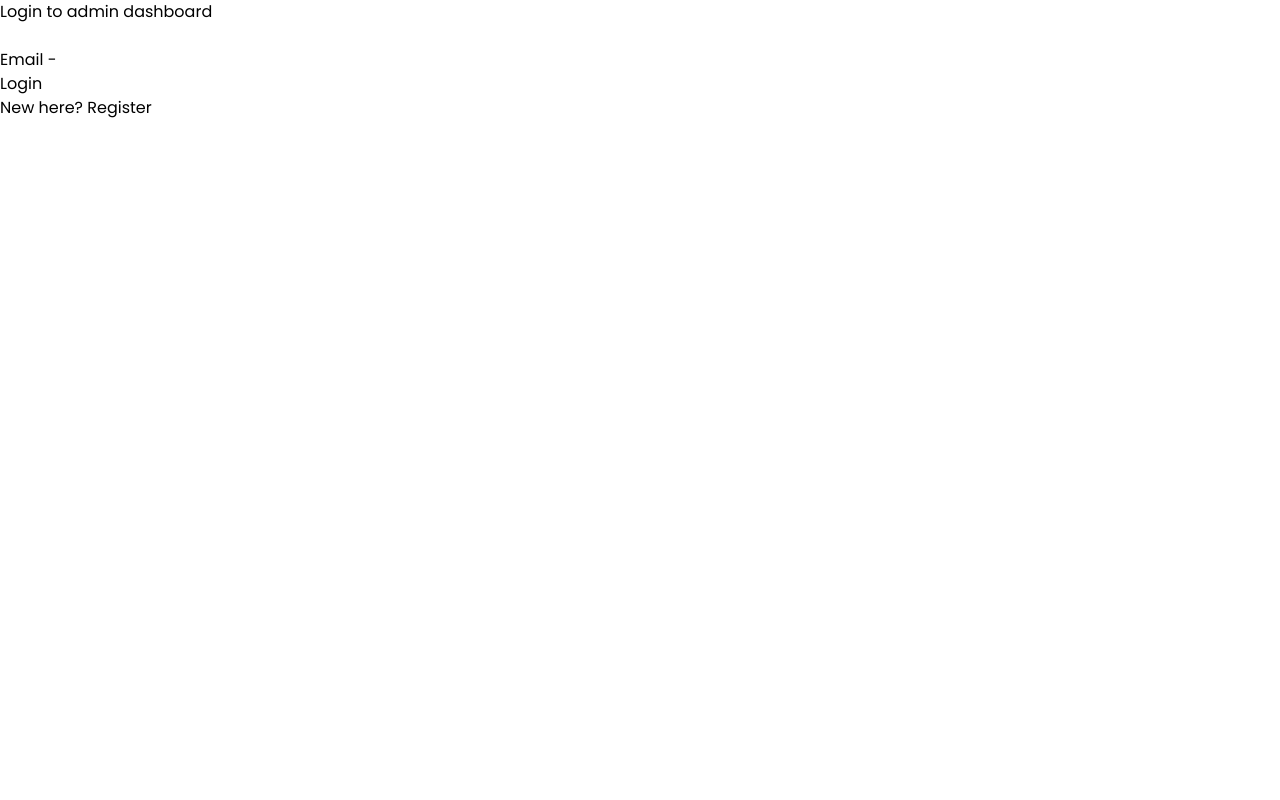
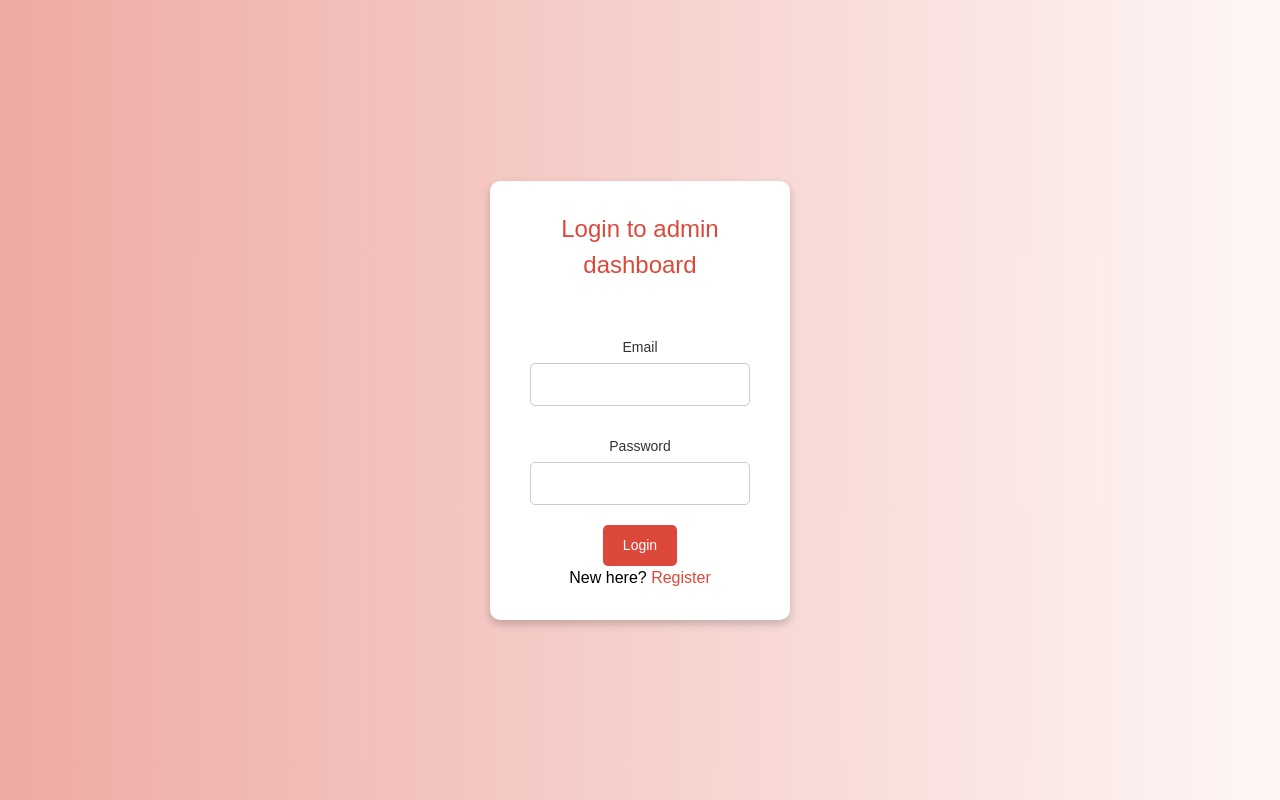
Before and after one commit to Wambyat/FINSAATHI-2.0, a React (Vite) app: page /login in a window 1280 px wide. Built offline with nearby package versions, Linux system fonts and the light colour scheme.

Commit message:
Login and Register css changes

```diff
--- a/package.json
+++ b/package.json
@@ -11,6 +11,7 @@
   },
   "dependencies": {
     "axios": "^1.7.2",
+    "init": "^0.1.2",
     "react": "^18.2.0",
     "react-dom": "^18.2.0",
     "react-router-dom": "^6.24.0"
--- /dev/null
+++ b/src/components/Login.css
@@ -0,0 +1,64 @@
+body {
+    margin: 0;
+    padding: 0;
+    font-family: Arial, sans-serif;
+    background: linear-gradient(to right, rgba(238, 170, 163, 1.0), rgba(254, 247, 246, 1.0));
+    height: 100vh;
+    display: flex;
+    justify-content: center;
+    align-items: center;
+}
+
+.login-container {
+    background: white;
+    padding: 30px;
+    border-radius: 10px;
+    box-shadow: 0 4px 8px rgba(0, 0, 0, 0.2);
+    text-align: center;
+    width: 300px;
+}
+
+.login-container h1 {
+    font-size: 24px;
+    margin-bottom: 20px;
+    color: #dc493a;
+}
+
+.login-container label {
+    display: block;
+    margin: 10px 0 5px;
+    font-size: 14px;
+    color: #333;
+}
+
+.login-container input {
+    width: calc(100% - 20px);
+    padding: 10px;
+    margin-bottom: 20px;
+    border: 1px solid #ccc;
+    border-radius: 5px;
+    font-size: 14px;
+}
+
+.login-container button {
+    background-color: #dc493a;
+    color: white;
+    padding: 10px 20px;
+    border: none;
+    border-radius: 5px;
+    cursor: pointer;
+    font-size: 14px;
+}
+
+.login-container button:hover {
+    background-color: #c83e31;
+}
+
+.login-container a {
+    color: #dc493a;
+    text-decoration: none;
+}
+
+.login-container a:hover {
+    text-decoration: underline;
+}
--- a/src/components/Login.jsx
+++ b/src/components/Login.jsx
@@ -1,18 +1,25 @@
 import React from "react";
+import "./Login.css";
 
-/// File is incomplete. You need to add input boxes to take input for users to login.
 function Login() {
     const [email, setEmail] = React.useState("");
+    const [password, setPassword] = React.useState("");
 
-    return <div>
+    return (
+        <div className="login-container">
             <h1>Login to admin dashboard</h1>
             <br/>
-        Email - <input type={"text"} onChange={e => setEmail(e.target.value)} />
+            <label>Email</label>
+            <input type="text" onChange={e => setEmail(e.target.value)} />
+            <br/>
+            <label>Password</label>
+            <input type="password" onChange={e => setPassword(e.target.value)} />
             <br/>
             <button>Login</button>
             <br/>
-        New here? <a href="/register">Register</a>
+            New here? <a href="/Register">Register</a>
         </div>
+    );
 }
 
 export default Login;
--- /dev/null
+++ b/src/components/Register.css
@@ -0,0 +1,64 @@
+body {
+    margin: 0;
+    padding: 0;
+    font-family: Arial, sans-serif;
+    background: linear-gradient(to right, rgba(238, 170, 163, 1.0), rgba(254, 247, 246, 1.0));
+    height: 100vh;
+    display: flex;
+    justify-content: center;
+    align-items: center;
+}
+
+.register-container {
+    background: white;
+    padding: 30px;
+    border-radius: 10px;
+    box-shadow: 0 4px 8px rgba(0, 0, 0, 0.2);
+    text-align: center;
+    width: 300px;
+}
+
+.register-container h1 {
+    font-size: 24px;
+    margin-bottom: 20px;
+    color: #dc493a;
+}
+
+.register-container label {
+    display: block;
+    margin: 10px 0 5px;
+    font-size: 14px;
+    color: #333;
+}
+
+.register-container input {
+    width: calc(100% - 20px);
+    padding: 10px;
+    margin-bottom: 20px;
+    border: 1px solid #ccc;
+    border-radius: 5px;
+    font-size: 14px;
+}
+
+.register-container button {
+    background-color: #dc493a;
+    color: white;
+    padding: 10px 20px;
+    border: none;
+    border-radius: 5px;
+    cursor: pointer;
+    font-size: 14px;
+}
+
+.register-container button:hover {
+    background-color: #c83e31;
+}
+
+.register-container a {
+    color: #dc493a;
+    text-decoration: none;
+}
+
+.register-container a:hover {
+    text-decoration: underline;
+}
--- a/src/components/Register.jsx
+++ b/src/components/Register.jsx
@@ -1,16 +1,29 @@
 import React from "react";
+import "./Register.css";
 
-/// File is incomplete. You need to add input boxes to take input for users to register.
 function Register() {
+    const [name, setName] = React.useState("");
     const [email, setEmail] = React.useState("");
+    const [password, setPassword] = React.useState("");
 
-    return <div>
-        <h1>Register to the website</h1>
-        <br/>
-        <input type={"text"} onChange={e => setEmail(e.target.value)} />
-        <br/>
-        Already a user? <a href="/login">Login</a>
-    </div>
+    return (
+        <div className="register-container">
+            <h1>Register to the website</h1>
+            <br/>
+            <label>Name</label>
+            <input type="text" onChange={e => setName(e.target.value)} />
+            <br/>
+            <label>Email</label>
+            <input type="text" onChange={e => setEmail(e.target.value)} />
+            <br/>
+            <label>Password</label>
+            <input type="password" onChange={e => setPassword(e.target.value)} />
+            <br/>
+            <button>Register</button>
+            <br/>
+            Already a user? <a href="/Login">Login</a>
+        </div>
+    );
 }
 
 export default Register;
```
Also changed, not shown: 2 other files (tests, documents, lock files or other folders). Lines whose indentation alone changed are shown as unchanged.
